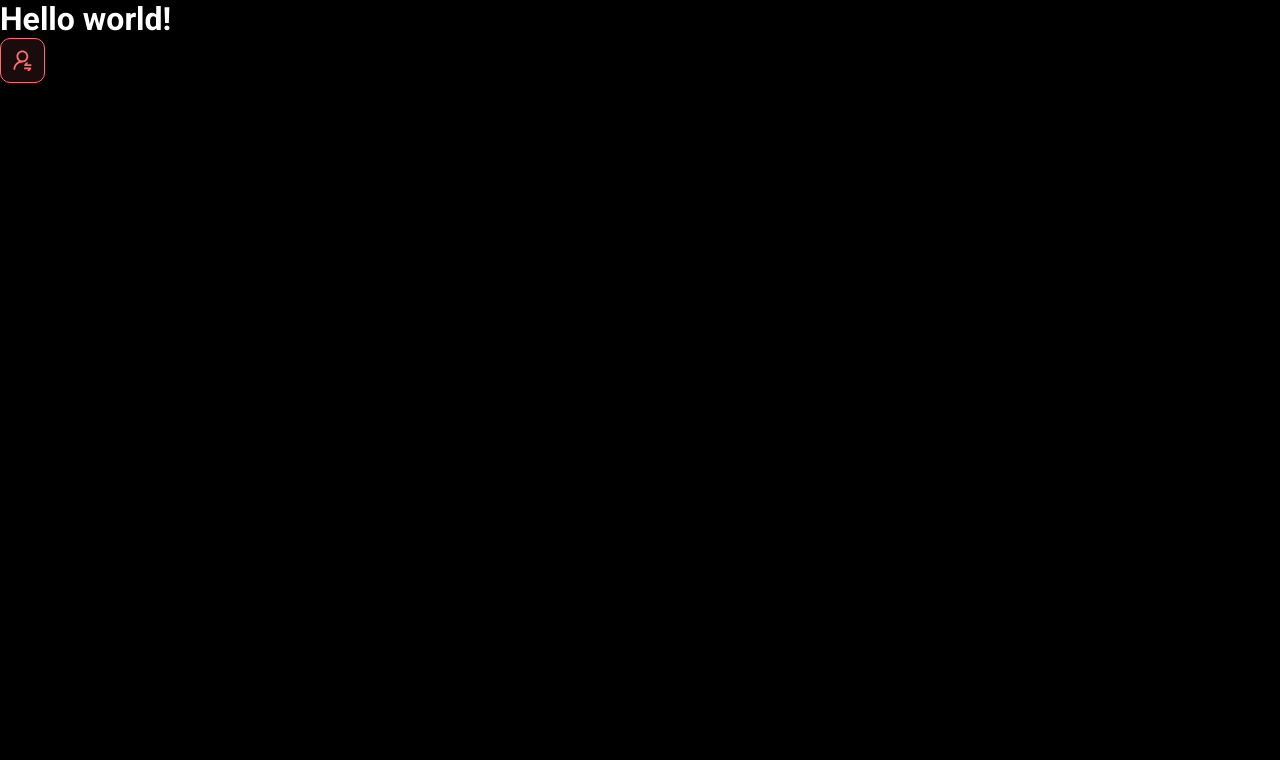
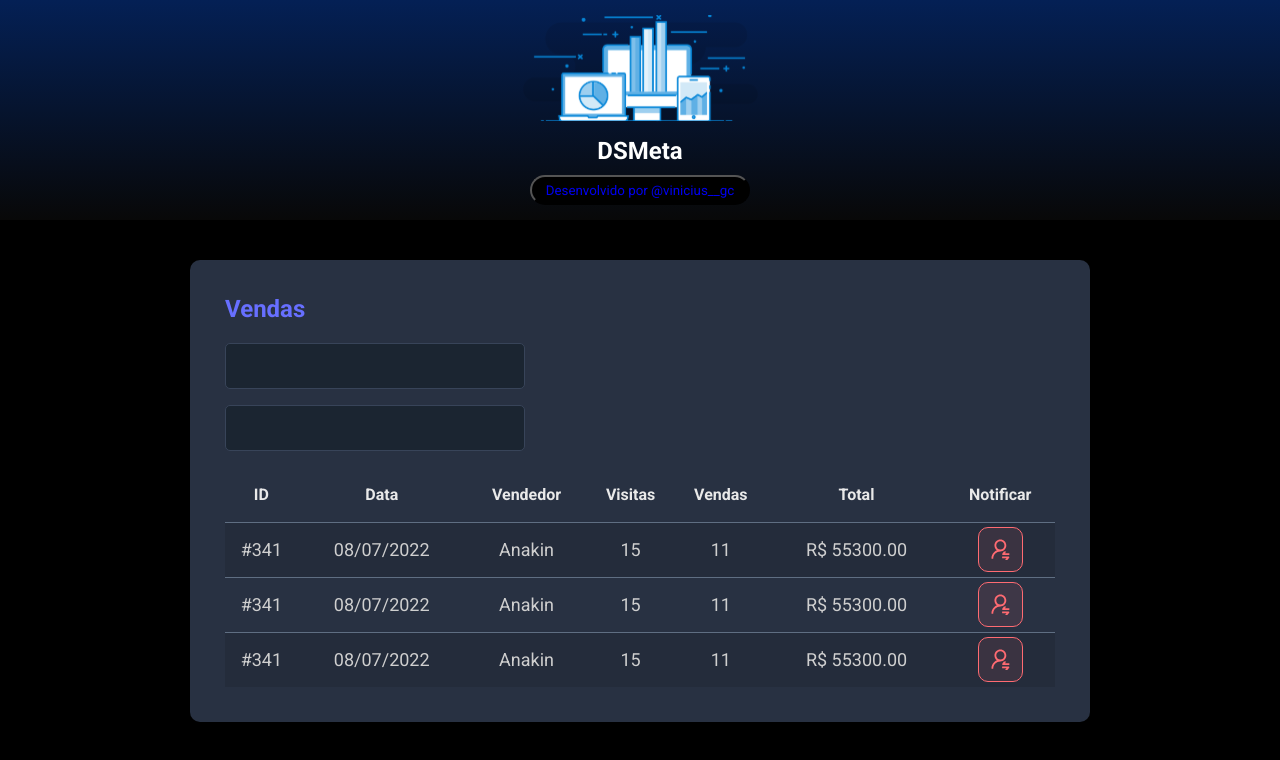
Before and after one commit to Vinicius0422/dsmeta-project-Spring-react-week-, a React (Vite) app in the folder frontend/: page / in a window 1280 px wide. Shown: the top 760 px of the page. Built offline with nearby package versions, Linux system fonts and the light colour scheme.

Commit message:
Others components

```diff
--- a/frontend/src/App.tsx
+++ b/frontend/src/App.tsx
@@ -1,11 +1,19 @@
-import NotificationButton from "./components/NotificationButton"
+import Header from "./components/Header"
+import SalesCard from "./components/SalesCard"
 
 
 function App() {
   return (
     <>
-      <h1>Hello world!</h1>
-      <NotificationButton />
+      <Header />
+      <main>
+        <section id="sales">
+          <div className="dsmeta-container">
+            <SalesCard />
+          </ div>
+        </ section>
+      </ main>
+
     </>
   )
 }
--- /dev/null
+++ b/frontend/src/components/Header/index.tsx
@@ -0,0 +1,21 @@
+import logo from '../../assets/images/logo.svg'
+
+import './styles.css'
+
+function Header() {
+    return (
+        <header>
+            <div className="dsmeta-logo-container">
+                <img src={logo} alt="DSMeta" />
+                <h1>DSMeta</h1>
+                <div className='dsmeta-link-container'>
+                    <button>
+                        <a href="https://www.instagram.com/vinicius__gc/"> Desenvolvido por @vinicius__gc</a>
+                    </button>
+                </div>
+            </div>
+        </header>
+    )
+}
+
+export default Header
--- /dev/null
+++ b/frontend/src/components/Header/styles.css
@@ -0,0 +1,47 @@
+header {
+    background: linear-gradient(180deg, #042055 0%, #080808 100%);
+    height: 220px;
+    display: flex;
+    align-items: center;
+    justify-content: center;
+}
+
+.dsmeta-logo-container {
+    display: flex;
+    flex-direction: column;
+    align-items: center;
+}
+
+.dsmeta-logo-container img {
+    width: 235px;
+}
+
+.dsmeta-logo-container h1 {
+    margin-top: 15px;
+    font-size: 24px;
+}
+
+.dsmeta-link-container {
+    width: 220px;
+    height: 30px;
+    margin-top: 10px;
+    align-items: center;
+}
+
+.dsmeta-link-container button {
+    border-radius: 30px;
+    height: 100%;
+    width: 100%;
+    color: white;
+    background-color: black;
+    transition: 1s;
+}
+
+.dsmeta-link-container button:hover {
+    transform: scale(1.2);
+    cursor: pointer;
+}
+
+.dsmeta-link-container button a {
+    text-decoration: none;
+}
--- /dev/null
+++ b/frontend/src/components/SalesCard/index.tsx
@@ -0,0 +1,80 @@
+import './styles.css'
+import button from '../NotificationButton'
+import NotificationButton from '../NotificationButton'
+
+function SalesCard() {
+    return (
+        <div className="dsmeta-card">
+            <h2 className="dsmeta-sales-title">Vendas</h2>
+            <div>
+                <div className="dsmeta-form-control-container">
+                    <input className="dsmeta-form-control" type="text"/>
+                </div>
+                <div className="dsmeta-form-control-container">
+                    <input className="dsmeta-form-control" type="text"/>
+                </div>
+            </div>
+
+            <div>
+                <table className="dsmeta-sales-table">
+                    <thead>
+                        <tr>
+                            <th className="show992">ID</th>
+                            <th className="show576">Data</th>
+                            <th>Vendedor</th>
+                            <th className="show992">Visitas</th>
+                            <th className="show992">Vendas</th>
+                            <th>Total</th>
+                            <th>Notificar</th>
+                        </tr>
+                    </thead>
+                    <tbody>
+                        <tr>
+                            <td className="show992">#341</td>
+                            <td className="show576">08/07/2022</td>
+                            <td>Anakin</td>
+                            <td className="show992">15</td>
+                            <td className="show992">11</td>
+                            <td>R$ 55300.00</td>
+                            <td>
+                                <div className="dsmeta-red-btn-container">
+                                    <NotificationButton/>
+                                </div>
+                            </td>
+                        </tr>
+                        <tr>
+                            <td className="show992">#341</td>
+                            <td className="show576">08/07/2022</td>
+                            <td>Anakin</td>
+                            <td className="show992">15</td>
+                            <td className="show992">11</td>
+                            <td>R$ 55300.00</td>
+                            <td>
+                                <div className="dsmeta-red-btn-container">
+                                    <NotificationButton/>
+                                </div>
+                            </td>
+                        </tr>
+                        <tr>
+                            <td className="show992">#341</td>
+                            <td className="show576">08/07/2022</td>
+                            <td>Anakin</td>
+                            <td className="show992">15</td>
+                            <td className="show992">11</td>
+                            <td>R$ 55300.00</td>
+                            <td>
+                                <div className="dsmeta-red-btn-container">
+                                    <NotificationButton/>
+                                </div>
+                            </td>
+                        </tr>
+                    </tbody>
+
+                </table>
+            </div>
+
+        </div>
+    )
+}
+
+export default SalesCard
--- /dev/null
+++ b/frontend/src/components/SalesCard/styles.css
@@ -0,0 +1,97 @@
+.dsmeta-card {
+    background-color: #283142;
+    border-radius: 10px;
+    padding: 30px 10px;
+}
+
+.dsmeta-sales-title {
+    color: #676fff;
+    font-size: 24px;
+    margin-bottom: 20px;
+}
+
+.dsmeta-form-control-container {
+    margin-bottom: 16px;
+    max-width: 300px;
+}
+
+.dsmeta-form-control {
+    width: 100%;
+    height: 46px;
+    background-color: #1b2531;
+    border: 1px solid #384459;
+    border-radius: 5px;
+    color: #9aaabe;
+    padding: 0 20px;
+    font-size: 18px;
+}
+
+.dsmeta-sales-table {
+    width: 100%;
+    border-spacing: 0;
+    border-collapse: collapse;
+}
+
+.dsmeta-sales-table thead {
+    height: 55px;
+    font-size: 16px;
+    color: #e9e9e9;
+    font-weight: 700;
+}
+
+.dsmeta-sales-table tbody {
+    font-size: 14px;
+    font-weight: 400;
+    color: #cfcfcf;
+    text-align: center;
+}
+
+.dsmeta-sales-table tbody tr {
+    height: 74px;
+    border-top: 1px solid #5f6e82;
+}
+
+.dsmeta-sales-table tbody tr:hover>td {
+    background-color: #384459;
+}
+
+.dsmeta-sales-table tbody tr:nth-child(odd) {
+    background-color: #242c3b;
+}
+
+.dsmeta-red-btn-container {
+    display: flex;
+    justify-content: center;
+}
+
+.show576 {
+    display: none;
+}
+
+.show992 {
+    display: none;
+}
+
+@media (min-width: 576px) {
+    .show576 {
+        display: table-cell;
+    }
+
+    .dsmeta-card {
+        padding: 35px;
+    }
+
+    .dsmeta-sales-table tbody tr {
+        height: 55px;
+    }
+
+    .dsmeta-sales-table tbody {
+        font-size: 18px;
+    }
+}
+
+@media (min-width: 992px) {
+    .show992 {
+        display: table-cell;
+    }
+}
--- a/frontend/src/index.css
+++ b/frontend/src/index.css
@@ -16,3 +16,13 @@
   color: unset;
   text-decoration: none;
 }
+
+.dsmeta-container {
+  width: 100%;
+  max-width: 900px;
+  margin: 0 auto;
+}
+
+#sales {
+  padding: 40px 10px;
+}
```
Also changed, not shown: frontend/src/assets/images/logo.svg (added).
